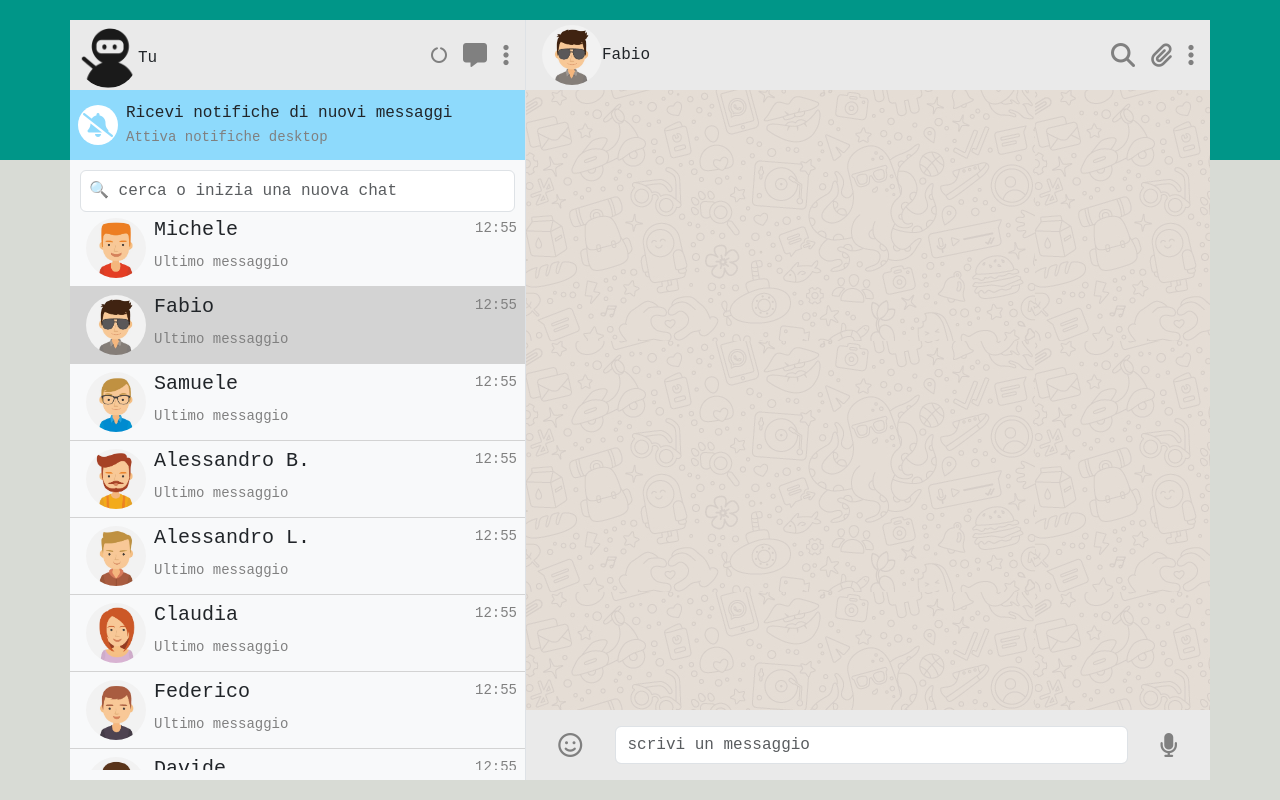
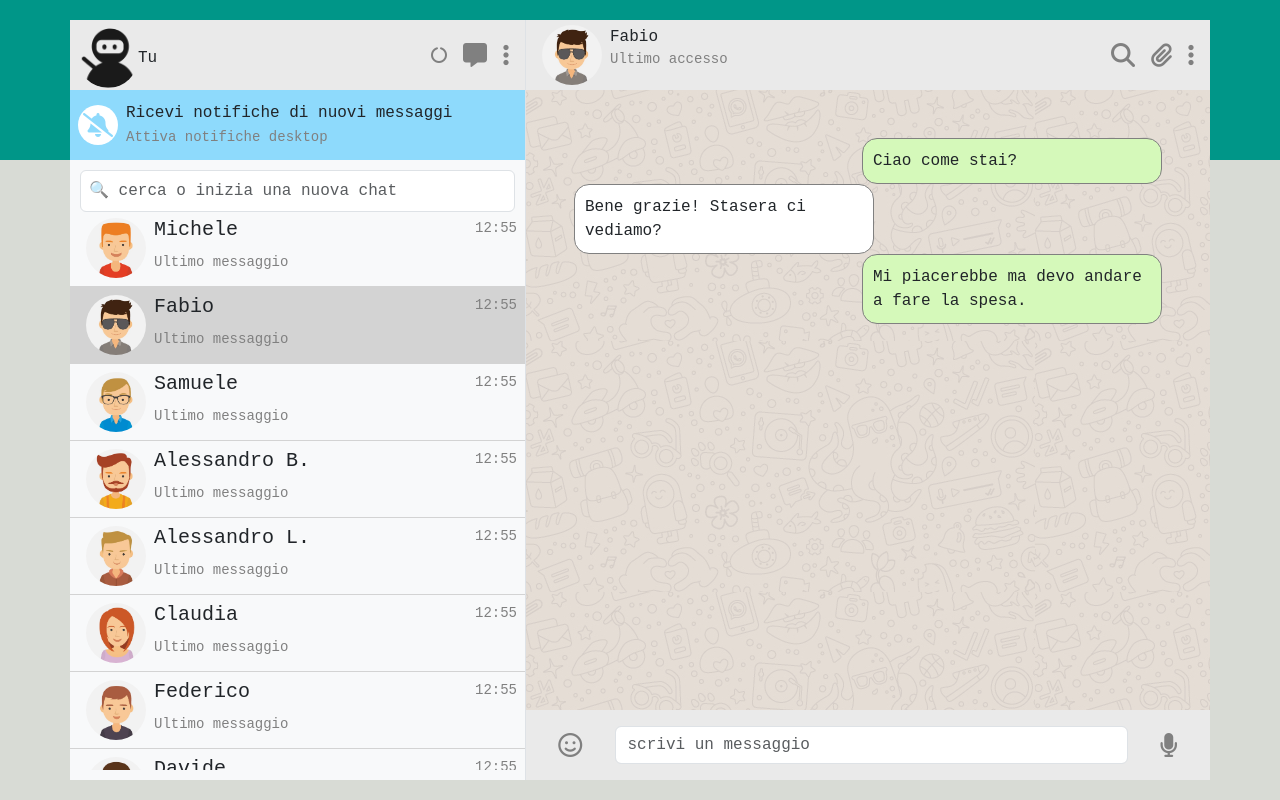
Before and after one commit to Nik0-9/vue-boolzapp, a plain HTML site: page index.html in a window 1280 px wide. Drawn offline with nearby package versions, Linux system fonts and the light colour scheme; a web font is replaced by a local one.

Commit message:
ADD in div class="chat" v-for, for print evry message of contact in div

```diff
--- a/css/style.css
+++ b/css/style.css
@@ -90,3 +90,19 @@ small {
     overflow-y: auto;
     background-image: url('../img/mine.jpg');
 }
+
+.message{
+    border: 1px solid gray;
+    width: 300px;
+    padding: 10px;
+    border-radius: 15px;
+}
+
+.sent{
+    background-color: #D5F9BA;
+    margin-left: auto;
+}
+
+.received{
+    background-color: white;
+}
--- a/index.html
+++ b/index.html
@@ -32,7 +32,7 @@
                     </div>
                 </div>
                 <div class="notification d-flex align-items-center px-2">
-                    <div class="bell text-center d-flex align-items-center justify-content-center">
+                    <div class="bell d-flex align-items-center justify-content-center">
                         <i class="fa-solid fa-bell-slash fa-xl"></i>
                     </div>
                     <div class="notification-text px-2">
@@ -40,12 +40,12 @@
                         <small>Attiva notifiche desktop</small>
                     </div>
                 </div>
-                <div class="searchbar m-">
+                <div class="searchbar ">
                     <input type="text" class="form-control  p-2" placeholder="&#128269; cerca o inizia una nuova chat">
 
                 </div>
                 <div class="contacts">
-                    <div class="contact d-flex align-content-start p-2" :class="{'active' : currentId === contact.id}" v-for="(contact, index) in contacts" :key="index" @click="changeActiveId(contact.id)">
+                    <div class="contact d-flex align-content-start p-2" :class="{'active' : currentId === contact.id}" v-for="(contact, index) in contacts" :key="contact.id" @click="changeActiveId(contact.id)">
                         <div class="px-2">
                             <img :src="contact.avatar" :alt="contact.name">
                         </div>
@@ -62,9 +62,12 @@
             </div>
             <div class="right">
                 <div class="toolbar d-flex align-items-center justify-content-between p-2">
-                    <div class="ps-2 ">
+                    <div class="ps-2 d-flex ">
                         <img :src="activeId.avatar" :alt="activeId.name">
-                        <span>{{activeId.name}}</span>
+                        <div class="d-flex flex-column ps-2">
+                            <span>{{activeId.name}}</span>
+                            <small>Ultimo accesso</small>
+                        </div>
                     </div>
                     <div class="d-flex align-items-center gap-3 pe-2">
                         <i class="fa-solid fa-magnifying-glass fa-xl"></i>
@@ -72,7 +75,10 @@
                         <i class="fa-solid fa-ellipsis-vertical fa-xl"></i>
                     </div>
                 </div>
-                <div class="chat">
+                <div class="chat p-5">
+                    <div v-for="(message, index) in activeId.messages">
+                        <div class="message" :class="message.status">{{message.message}}</div>
+                    </div>
 
                 </div>
                 <div class="toolbar d-flex align-items-center justify-content-evenly">
```
